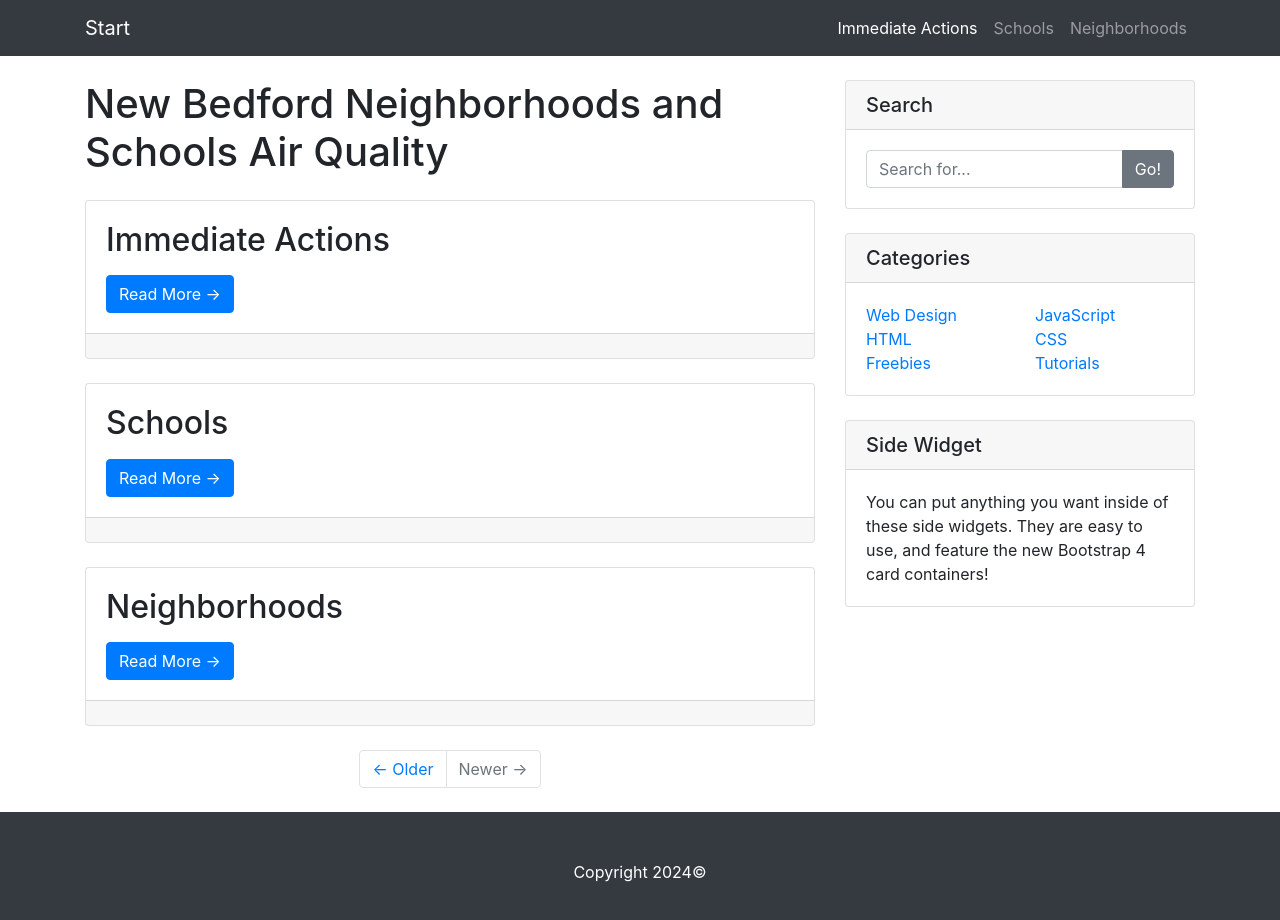
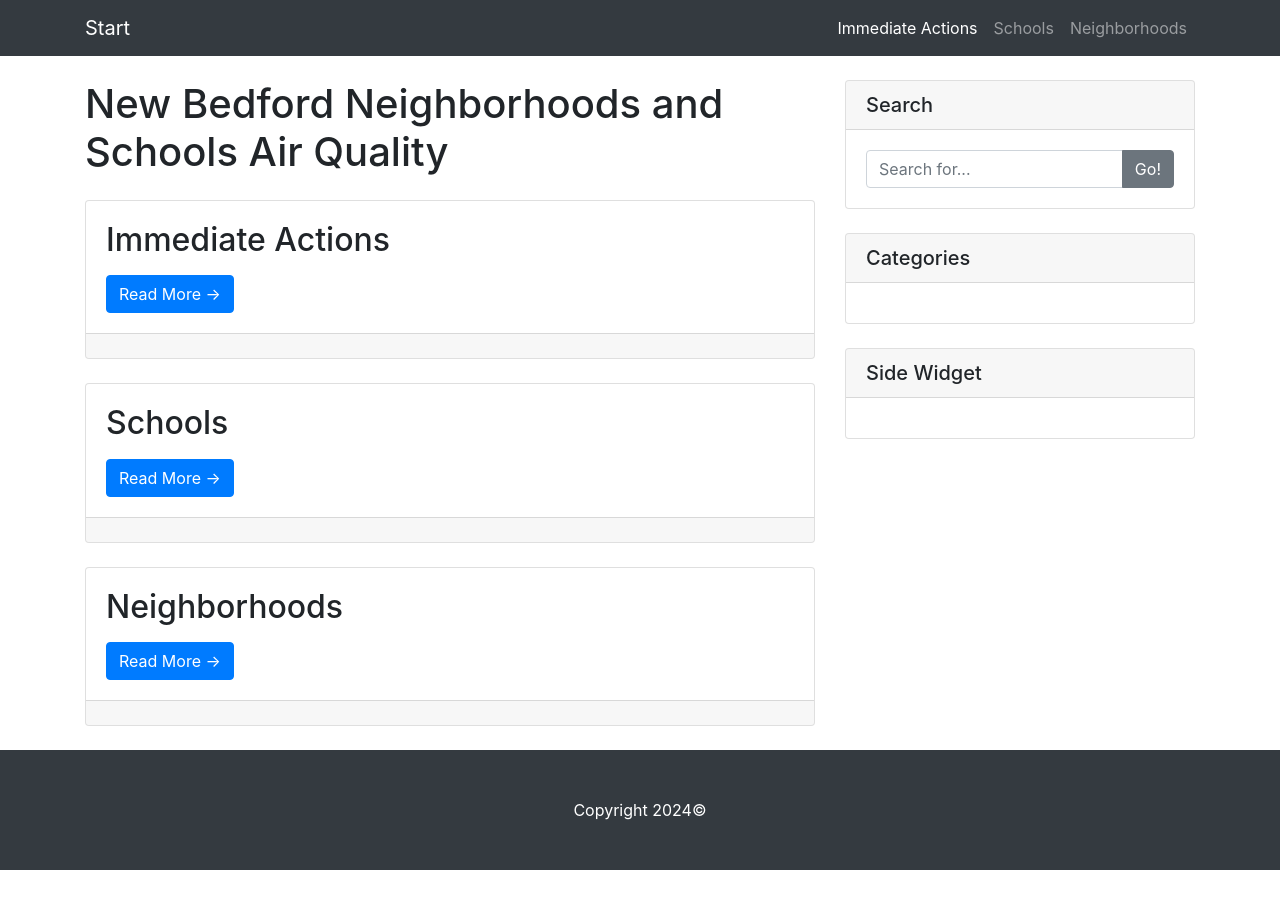
Before and after one commit to ShFFnqhCJ/nbaq, a website: page index.html in a window 1280 px wide. After the commit the page ends 870 px from the top, so only its background shows below. Drawn offline with Linux system fonts and the light colour scheme.

Commit message:
Update index.html

```diff
--- a/index.html
+++ b/index.html
@@ -100,14 +100,14 @@
         </div>
 
         <!-- Pagination -->
-        <ul class="pagination justify-content-center mb-4">
+        <!-- <ul class="pagination justify-content-center mb-4">
           <li class="page-item">
             <a class="page-link" href="#">&larr; Older</a>
           </li>
           <li class="page-item disabled">
             <a class="page-link" href="#">Newer &rarr;</a>
           </li>
-        </ul>
+        </ul> -->
 
       </div>
 
@@ -135,26 +135,26 @@
               <div class="col-lg-6">
                 <ul class="list-unstyled mb-0">
                   <li>
-                    <a href="#">Web Design</a>
+                    <a href="#"></a>
                   </li>
                   <li>
-                    <a href="#">HTML</a>
+                    <a href="#"></a>
                   </li>
                   <li>
-                    <a href="#">Freebies</a>
+                    <a href="#"></a>
                   </li>
                 </ul>
               </div>
               <div class="col-lg-6">
                 <ul class="list-unstyled mb-0">
                   <li>
-                    <a href="#">JavaScript</a>
+                    <a href="#"></a>
                   </li>
                   <li>
-                    <a href="#">CSS</a>
+                    <a href="#"></a>
                   </li>
                   <li>
-                    <a href="#">Tutorials</a>
+                    <a href="#"></a>
                   </li>
                 </ul>
               </div>
@@ -166,7 +166,7 @@
         <div class="card my-4">
           <h5 class="card-header">Side Widget</h5>
           <div class="card-body">
-            You can put anything you want inside of these side widgets. They are easy to use, and feature the new Bootstrap 4 card containers!
+
           </div>
         </div>
 
```
